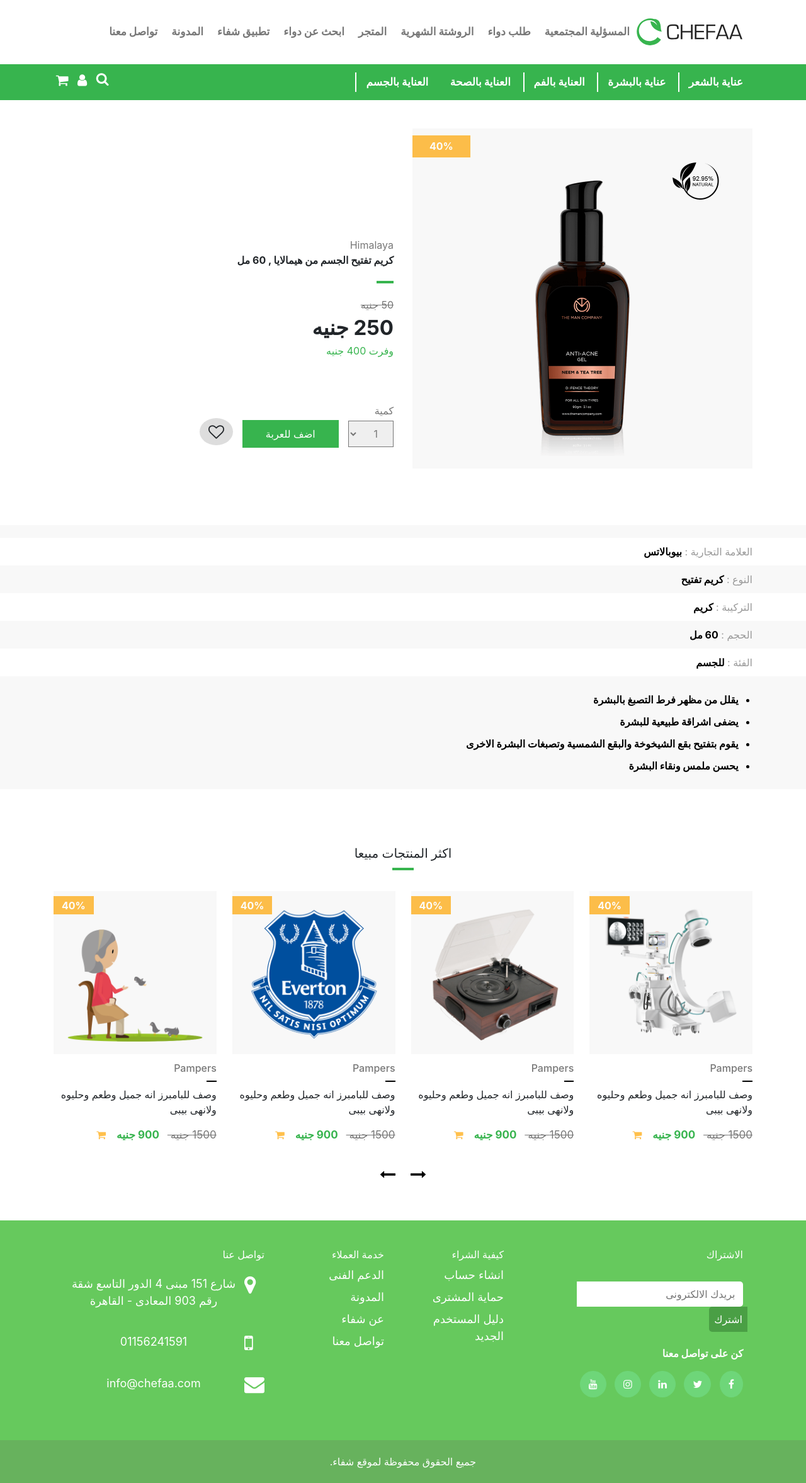
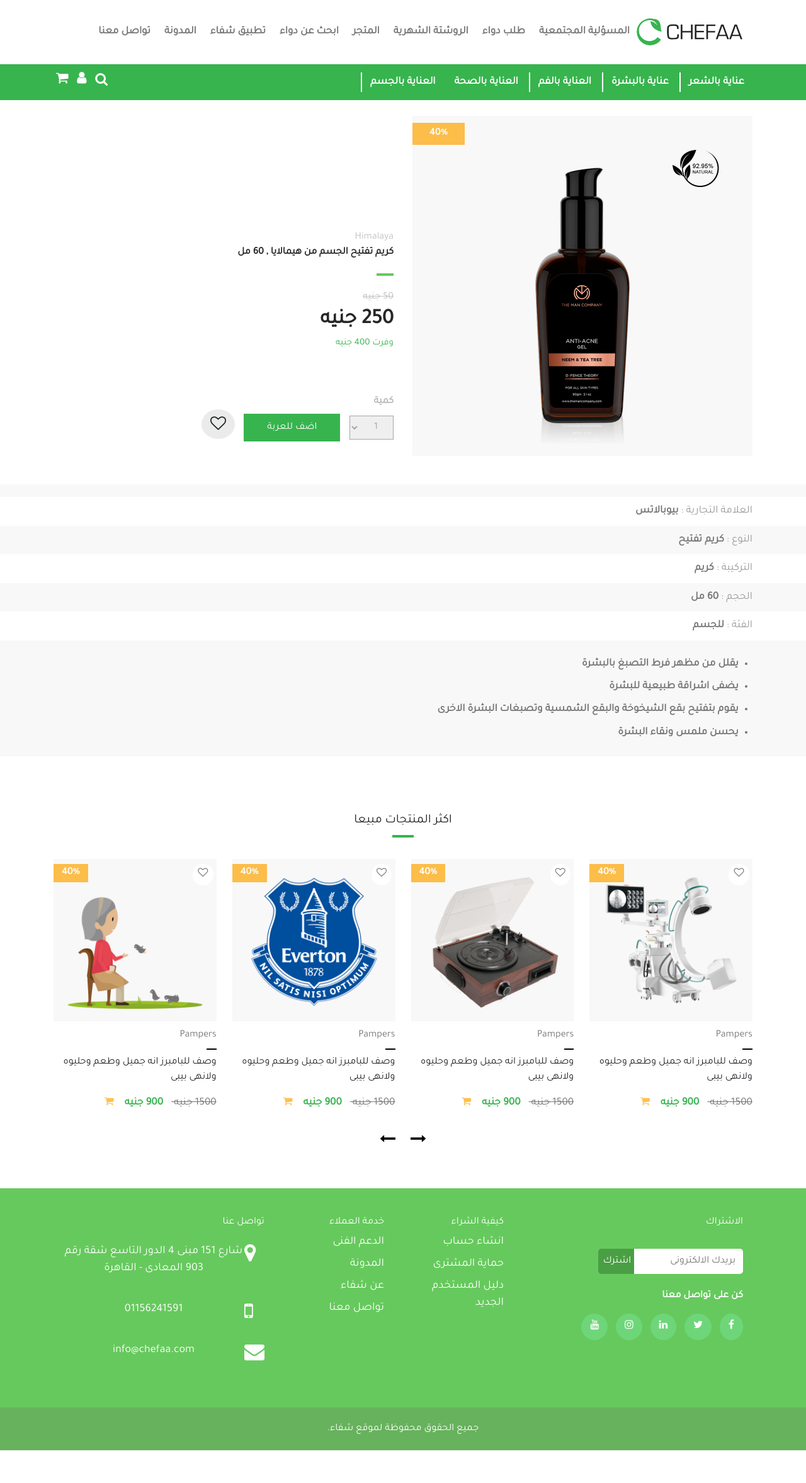
Before and after one commit to Hesham124/chefaa_store, a PHP site: page /single_product.php in a window 1280 px wide. Shown: the whole page at 63% size. After the commit the page ends 2303 px from the top, so only its background shows below. Run offline with PHP 8.4, Linux system fonts and the light colour scheme.

Commit message:
Complete The Design Of Single Product Page

```diff
--- a/css/header_and_footer.css
+++ b/css/header_and_footer.css
@@ -1,6 +1,10 @@
 /* Start CSS Code */
 
-body { direction : rtl ; box-sizing : border-box}
+body {
+    direction : rtl ;
+    box-sizing : border-box;
+    font-family: 'Tajawal', sans-serif !important;
+}
 
 html , body { max-width : 100% ;overflow-x : hidden }
 
@@ -53,7 +57,7 @@ nav ul li a { color : #777; font-weight : bold }
 	text-align : right;
 	display    : inline-block;
 	font-size  : 17px;
-	padding    : 3px 15px
+	padding    : 3px 13px
 }
 
 #store_features #features ul li:nth-child(1),
--- a/css/single_product.css
+++ b/css/single_product.css
@@ -1,7 +1,7 @@
 /* Start CSS Code */
 
 #single_product {
-    padding : 45px 0
+    padding : 25px 0 45px 0
 }
 
 #single_product .single_product_image {
@@ -26,22 +26,23 @@
 
 #single_product .single_product_info {
     text-align : right;
-    margin-top : 32%
+    margin-top : 33.5%
 }
 
 #single_product .single_product_info .product_title {
-    color : #777;
+    color : #C2C2C2;
     font-size : 16px
 }
 
 #single_product .single_product_info p:first-of-type {
-    font-weight : bold;
+    font-weight : bolder;
+    color : #262626
 }
 
 #single_product .single_product_info p:first-of-type:after {
     content : "";
     display : block;
-    border  : 2px solid #37B44E;
+    border  : 2px solid #62cb5d;
     width   : 5%;
     margin : 4% 0
 }
@@ -55,22 +56,26 @@
 }
 
 #single_product .single_product_info .product_price del {
-     color : #777
+     color : #C2C2C2;
+     font-weight : normal
 }
 
 #single_product .single_product_info .product_price span:first-of-type {
-    font-weight : bold;
-    font-size : 33px
+    font-weight : bolder;
+    font-size : 33px;
+    color : #262626
 }
 
 #single_product .single_product_info .product_price .price_saving {
     color : #37B44E;
-    font-weight : normal
+    font-weight : 400;
+    font-size : 15px
 }
 
 #single_product .single_product_info .product_purchasing_details span {
-    color : #777;
-    font-size : 16px
+    color : #b8b8b8;
+    font-size : 16px;
+    font-weight : bold
 }
 
 #single_product .single_product_info .product_purchasing_details ul li {
@@ -80,8 +85,8 @@
 
 #single_product .single_product_info .product_purchasing_details ul li select {
     padding : 9px 20px 9px 20px;
-    border : 1px solid #777;
-    color : #777;
+    border : 1px solid #a6a6a6;
+    color : #a6a6a6;
     outline : none
 }
 
@@ -91,18 +96,18 @@
     padding          : 8px 35px;
     color            : #FFF;
     cursor           : pointer;
-    outline : none
+    outline          : none
 }
 
 #single_product .single_product_info .product_purchasing_details ul li:last-of-type {
     padding : 10px 10px 6px 10px;
-    background-color : #DDD;
+    background-color : #ebebeb;
     border-radius : 50%
 }
 
 #single_product .single_product_info .product_purchasing_details ul li:last-of-type i { font-size : 25px }
 /******/
-#single_product_details { padding : 45px 0 }
+#single_product_details { padding : 0 0 45px 0 ; font-size : 17px }
 
 #single_product_details .empty {
     background-color : #F8F8F8;
@@ -115,7 +120,7 @@
      text-align : right
  }
 
-#single_product_details .trade_mark .trade_mark_content span { font-weight : bold ; color : #000}
+#single_product_details .trade_mark .trade_mark_content span { font-weight : bold ; color : #777}
 
 #single_product_details .type {
     padding : 10px 0;
@@ -124,7 +129,7 @@
     text-align : right
 }
 
- #single_product_details .type .type_content span { font-weight : bold ; color : #000}
+ #single_product_details .type .type_content span { font-weight : bold ; color : #777}
 
  #single_product_details .composition {
     padding : 10px 0;
@@ -132,7 +137,7 @@
     text-align : right
 }
 
- #single_product_details .composition .composition_content span { font-weight : bold ; color : #000}
+ #single_product_details .composition .composition_content span { font-weight : bold ; color : #777}
 
  #single_product_details .size {
     padding : 10px 0;
@@ -141,7 +146,7 @@
     text-align : right
 }
 
- #single_product_details .size .size_content span { font-weight : bold ; color : #000}
+ #single_product_details .size .size_content span { font-weight : bold ; color : #777}
 
  #single_product_details .category {
     padding : 10px 0;
@@ -149,7 +154,7 @@
     text-align : right
 }
 
- #single_product_details .category .category_content span { font-weight : bold ; color : #000}
+ #single_product_details .category .category_content span { font-weight : bold ; color : #777}
 
  #single_product_details .product_details {
     padding : 25px 0;
@@ -162,7 +167,7 @@
     text-align : right;
     direction : rtl;
     font-weight : bold;
-    color : #000;
+    color : #777;
     margin-bottom : 1%
 }
 
@@ -237,6 +242,78 @@
     font-size        : 25px
 }
 
+#best_selling_products .best_selling_sign {
+    position         : absolute;
+    text-align       : center;
+    top              : 2%;
+    right            : 2%;
+    padding          : 5px 6px;
+    z-index          : 99999;
+    color            : #777;
+    background-color : #FFF;
+    z-index          : 99999;
+    border-radius    : 50%;
+    font-weight      : normal
+}
+
 /* End Best Selling Products */
 
+@media(max-width : 1024px) {
+
+    #single_product .single_product_info {
+
+           margin-top : 22.9% !important
+
+    }
+
+}
+
+@media(max-width : 320px) {
+
+    #single_product .single_product_info .product_purchasing_details ul li:last-of-type {
+
+         margin-top : 4% !important
+
+    }
+
+    #single_product_details .product_details ul li {
+
+         margin-bottom : 5%
+
+    }
+
+}
+
+@media(max-width : 360px) {
+
+    #single_product_details .product_details ul { margin-right : 5% !important }
+
+    #single_product_details .product_details ul li {
+
+         margin-bottom : 5%
+
+    }
+
+}
+
+@media(max-width : 411px) {
+
+    #single_product_details .product_details ul { margin-right : 4% !important }
+    #single_product_details .product_details ul li {
+
+        margin-bottom : 5%
+
+   }
+}
+
+@media(max-width : 414px) {
+
+    #single_product_details .product_details ul { margin-right : 4% !important }
+    #single_product_details .product_details ul li {
+
+        margin-bottom : 5%
+
+   }
+}
+
 /* End CSS Code */
--- a/header.php
+++ b/header.php
@@ -10,6 +10,9 @@
     <!-- Start Font Awesome Library -->
     <link rel = "stylesheet" href = "css/font-awesome.min.css" />
     <!-- End Font Awesome Library -->
+    <!-- Start Include Font Family Tajawal -->
+    <link href="https://fonts.googleapis.com/css?family=Tajawal&display=swap" rel="stylesheet" />
+    <!-- End Include Font Family Tajawal -->
     <!-- Start Calling Bootstrap and custom Styling Files -->
     <link rel = 'stylesheet' href = 'css/bootstrap.css' />
     <!-- Start Calling Carousel Slider CSS Files -->
--- a/single_product.php
+++ b/single_product.php
@@ -154,6 +154,9 @@
                     <div class = "item" >
                         <div class = "item_content" >
                             <div class = "discount" >40%</div>
+                            <div class = "best_selling_sign" >
+                                 <i class="fa fa-heart-o fa-fw" aria-hidden="true"></i>
+                            </div>
                             <div class = "image" >
                               <img src = "images/best_selling_products_images/bestseller_product_image_1.png" alt = "best_seller_product_image"  />
                             </div>
@@ -174,6 +177,9 @@
                     <!-- Start Item -->
                     <div class = "item" >
                         <div class = "item_content" >
+                        <div class = "best_selling_sign" >
+                                 <i class="fa fa-heart-o fa-fw" aria-hidden="true"></i>
+                            </div>
                             <div class = "discount" >40%</div>
                             <div class = "image" >
                               <img src = "images/best_selling_products_images/bestseller_product_image_2.png" alt = "best_seller_product_image"  />
@@ -195,6 +201,9 @@
                     <!-- Start Item -->
                     <div class = "item" >
                         <div class = "item_content" >
+                        <div class = "best_selling_sign" >
+                                 <i class="fa fa-heart-o fa-fw" aria-hidden="true"></i>
+                            </div>
                             <div class = "discount" >40%</div>
                             <div class = "image" >
                               <img src = "images/best_selling_products_images/bestseller_product_image_3.png" alt = "best_seller_product_image"  />
@@ -216,6 +225,9 @@
                     <!-- Start Item -->
                     <div class = "item" >
                         <div class = "item_content" >
+                        <div class = "best_selling_sign" >
+                                 <i class="fa fa-heart-o fa-fw" aria-hidden="true"></i>
+                            </div>
                             <div class = "discount" >40%</div>
                             <div class = "image" >
                               <img src = "images/best_selling_products_images/bestseller_product_image_4.png" alt = "best_seller_product_image"  />
@@ -237,6 +249,9 @@
                     <!-- Start Item -->
                     <div class = "item" >
                         <div class = "item_content" >
+                        <div class = "best_selling_sign" >
+                                 <i class="fa fa-heart-o fa-fw" aria-hidden="true"></i>
+                            </div>
                             <div class = "discount" >40%</div>
                             <div class = "image" >
                               <img src = "images/best_selling_products_images/bestseller_product_image_5.png" alt = "best_seller_product_image"  />
```
